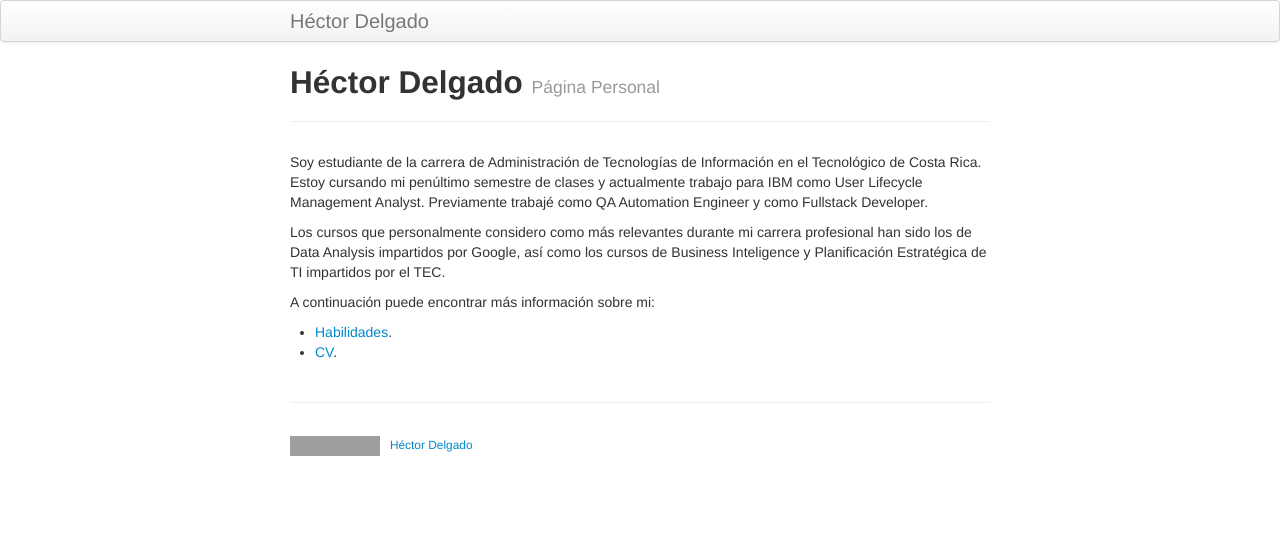
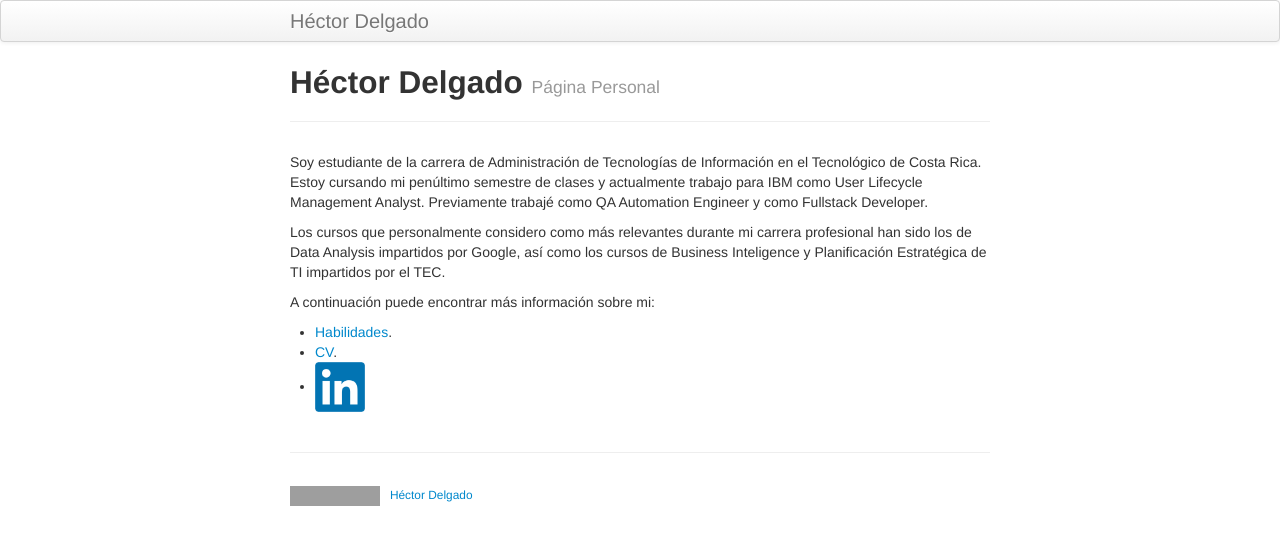
Before and after one commit to Hectza/hectza.github.io, a Jekyll site: the page built from index.md, in a window 1280 px wide. Shown: the top 545 px of the page. Built offline with Jekyll 4.4.1, drawn with Linux system fonts in a browser that asks for light colours; grey boxes are pictures that could not be loaded.

Commit message:
adding linked in link and image

```diff
--- a/index.md
+++ b/index.md
@@ -11,5 +11,6 @@ Los cursos que personalmente considero como más relevantes durante mi carrera p
 
 A continuación puede encontrar más información sobre mi:
 
-- [Habilidades](pages/habilidades.md){:class="img-responsive"}.
+- [Habilidades](pages/habilidades.md).
 - [CV](pages/cv.md).
+- [<img src="/assets/linkedin.png" width='50' height='50'>](https://www.linkedin.com/in/hdelgadoa/)
```
Also changed, not shown: assets/linkedin.png (added).
